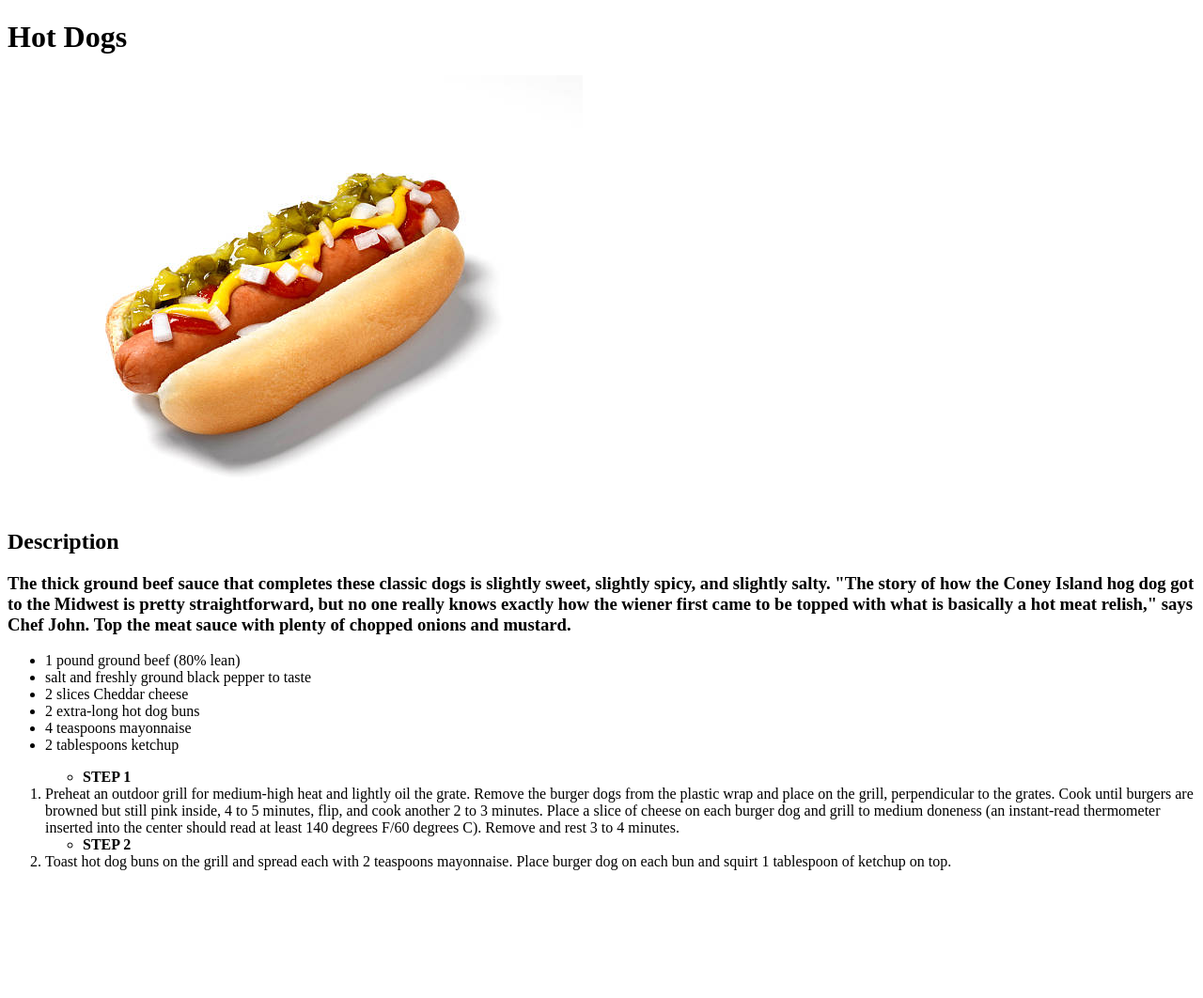
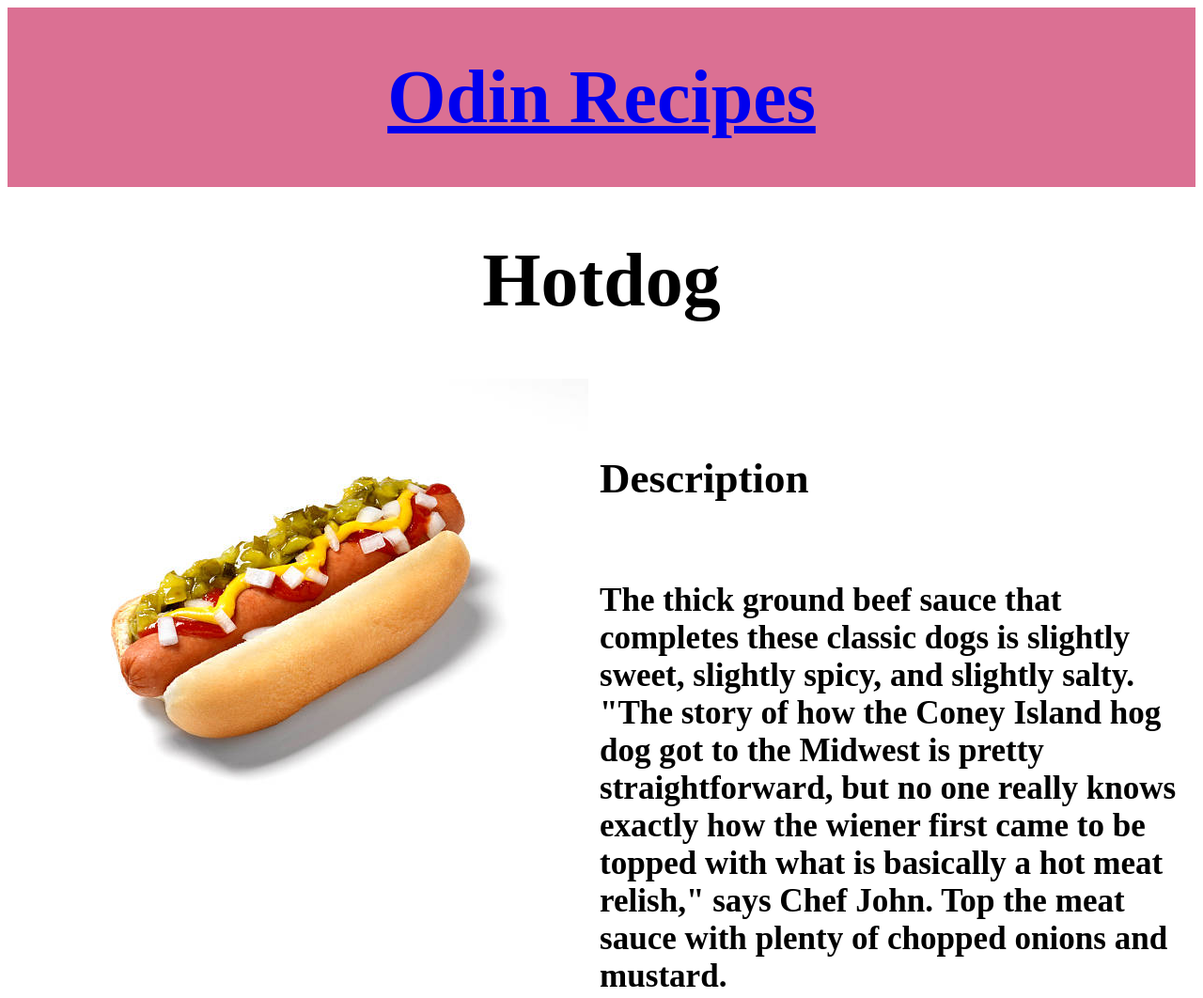
Before and after one commit to 12Curious/odin-recipes, a plain HTML site: page recipes/Hotdog.html in a window 1280 px wide. Shown: the top 1062 px of the page at 94% size. Before the commit the page ends 942 px from the top, so only its background shows below. Drawn offline with Linux system fonts and the light colour scheme.

Commit message:
New Hotdog modification

```diff
--- a/recipes/Hotdog.html
+++ b/recipes/Hotdog.html
@@ -5,35 +5,57 @@
     <head>
 
         <meta charset="utf-8">
+        <link rel="stylesheet" href="index.css" />
 
     </head>
 
     <body>
-        <h1>Hot Dogs</h1>
-        <img src="./istockphoto-157483425-612x612.jpg">
-        <h2>Description</h2>
-        <p><h3>The thick ground beef sauce that completes these classic dogs is slightly sweet, slightly spicy, and slightly salty. "The story of how the Coney Island hog dog got to the Midwest is pretty straightforward, but no one really knows exactly how the wiener first came to be topped with what is basically a hot meat relish," says Chef John. Top the meat sauce with plenty of chopped onions and mustard.</h3></p>
+      <span class="head">
 
+        <h1 class="about"><a href="../index.html">Odin Recipes</a></h1>
+      </span>
+
+      <div class="title">
+        <h1>Hotdog</h1>
+      </div>
+
+      <dl>
+
+        <hl class="image"><img src="./istockphoto-157483425-612x612.jpg"></hl>
+        <span class="image-text">
+          <p class="image-text one"><h2>Description</h2></p>
+          <p class="image-text one"><h3>The thick ground beef sauce that completes these classic dogs is slightly sweet, slightly spicy, and slightly salty. "The story of how the Coney Island hog dog got to the Midwest is pretty straightforward, but no one really knows exactly how the wiener first came to be topped with what is basically a hot meat relish," says Chef John. Top the meat sauce with plenty of chopped onions and mustard.</h3></p>
+        </span>
+      </dl>
+
+      <div class="bottom-text">
+
+      <dt>
+
+        <p class="image-text one"><h2>Ingredients</h2></p>
       <ul>
-
         <li>1 pound ground beef (80% lean)</li>
         <li>salt and freshly ground black pepper to taste</li>
         <li>2 slices Cheddar cheese</li>
         <li>2 extra-long hot dog buns</li>
         <li>4 teaspoons mayonnaise</li>
         <li>2 tablespoons ketchup</li>
-
       </ul>
 
+      </dt>
+
+      <dd>
+
       <ol>
-
         <ul><li><strong>STEP 1</strong></li></ul>
-
         <li>Preheat an outdoor grill for medium-high heat and lightly oil the grate. Remove the burger dogs from the plastic wrap and place on the grill, perpendicular to the grates. Cook until burgers are browned but still pink inside, 4 to 5 minutes, flip, and cook another 2 to 3 minutes. Place a slice of cheese on each burger dog and grill to medium doneness (an instant-read thermometer inserted into the center should read at least 140 degrees F/60 degrees C). Remove and rest 3 to 4 minutes.</li>
         <ul><li><strong>STEP 2</strong></li></ul>
         <li>Toast hot dog buns on the grill and spread each with 2 teaspoons mayonnaise. Place burger dog on each bun and squirt 1 tablespoon of ketchup on top.</li>
+      </ol>
 
-      </ol>
+      </dd>
+
+      </div>
 
     </body>
 
```
